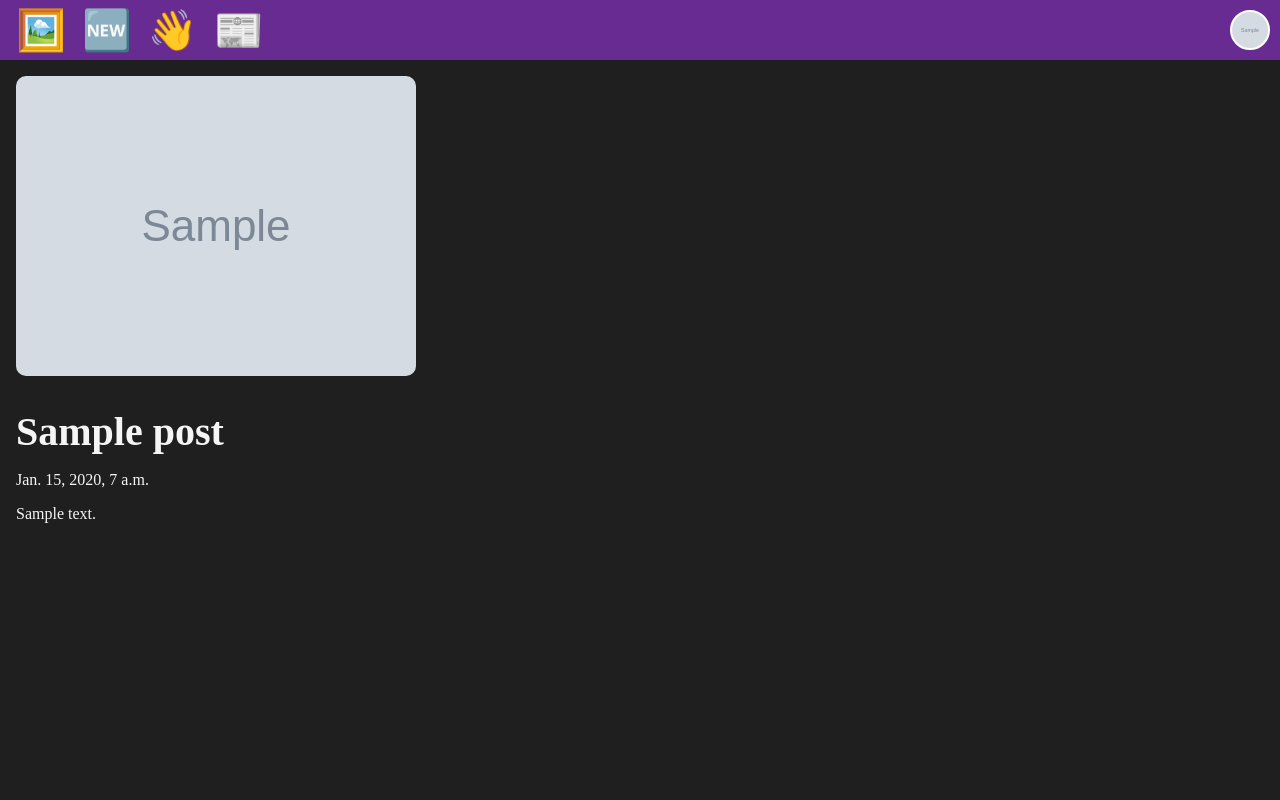
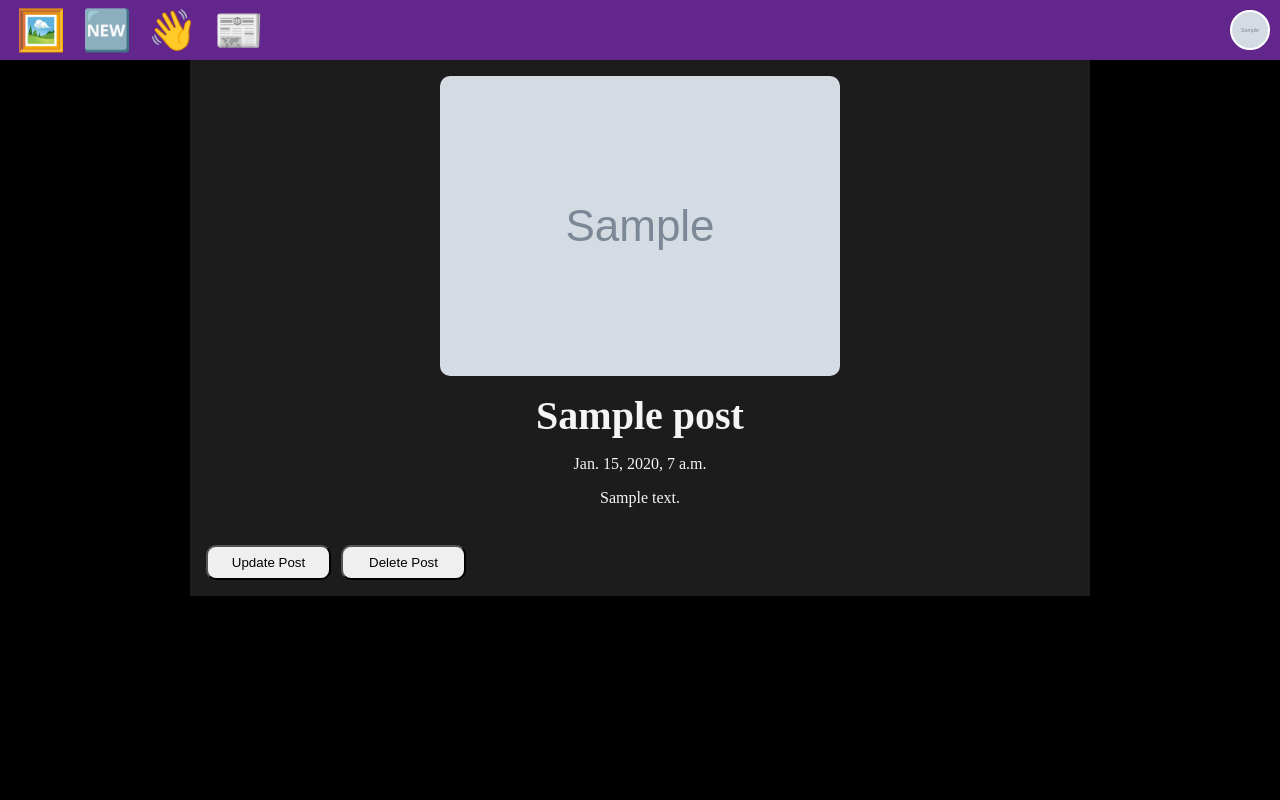
Before and after one commit to dante-alves/wsBackend-Fabrica25.2, a Django app: a page that uses posts/templates/posts/post_page.html in a window 1280 px wide. Run offline with Django 5.2, Linux system fonts and the light colour scheme; a user stored in the database is signed in; tables that the repository leaves empty hold one stand-in row (values such as "Sample post"); grey boxes marked "Sample" are stand-in pictures.

Commit message:
style: Melhorando templates e css

```diff
--- a/news/templates/news/news.html
+++ b/news/templates/news/news.html
@@ -24,6 +24,6 @@
         {% endfor %}
     </div>
 
-    <a href="{% url 'news:random' %}">Show me something new!</a>
+    <a href="{% url 'news:random' %}" style="background-color: #292929">Show me something new!</a>
 </section>
 {% endblock %}
--- a/posts/templates/posts/post_page.html
+++ b/posts/templates/posts/post_page.html
@@ -9,13 +9,50 @@
 {%  block content%}
     <section>
         {% if post.banner %}
-            <img src="{{ post.banner.url }}" alt="{{ post.title }}" style="max-width: 400px; width: 100%; height: auto; border-radius: 10px; margin-bottom: 1rem;">
+            <img src="{{ post.banner.url }}" alt="{{ post.title }}" style="max-width: 400px; width: 100%; height: auto; border-radius: 10px; margin-bottom: 1rem; display: block; margin: 0 auto">
         {% else %}
             <img src="{% static 'images/fallback.png' %}" alt="{{ post.title }}" style="max-width: 400px; width: 100%; height: auto; border-radius: 10px; margin-bottom: 1rem;">
         {% endif %}
         <h1>{{ post.title }}</h1>
         <p>{{ post.date|timezone:"America/Sao_Paulo"}}</p>
         <p>{{ post.body }}</p>
+        {% if post.author == request.user %}
+            <div style="display: flex; gap: 10px; align-items: center;">
 
+                <a href="{% url 'posts:update' pk=post.pk slug=post.slug %}">
+                    <button class="form-submit">Update Post</button>
+                </a>
+
+
+                <div id="delete-section-{{ post.pk }}">
+                    <button id="show-confirm-{{ post.pk }}" class="form-submit">Delete Post</button>
+                </div>
+            </div>
+
+            <div id="confirm-delete-{{ post.pk }}" style="display:none; margin-top:5px;">
+                <p>Tem certeza que quer deletar?</p>
+                <form action="{% url 'posts:delete' pk=post.pk slug=post.slug %}" method="post" style="display:inline;">
+                    {% csrf_token %}
+                    <button type="submit" class="form-submit">Sim</button>
+                </form>
+                <button id="cancel-delete-{{ post.pk }}" class="form-submit">Não</button>
+            </div>
+
+            <script>
+                const showConfirm = document.getElementById('show-confirm-{{ post.pk }}');
+                const confirmDelete = document.getElementById('confirm-delete-{{ post.pk }}');
+                const cancelDelete = document.getElementById('cancel-delete-{{ post.pk }}');
+
+                showConfirm.addEventListener('click', () => {
+                    showConfirm.style.display = 'none';
+                    confirmDelete.style.display = 'block';
+                });
+
+                cancelDelete.addEventListener('click', () => {
+                    showConfirm.style.display = 'inline';
+                    confirmDelete.style.display = 'none';
+                });
+            </script>
+        {% endif %}
     </section>
 {% endblock %}
--- a/static/css/style.css
+++ b/static/css/style.css
@@ -6,9 +6,12 @@
 
 body {
     min-height: 100vh;
-    background-color: rgb(31, 31, 31);
+    background-color: black;
     color: whitesmoke;
     font-size: 3rem;
+    margin: 0;
+
+    display: block;
 }
 
 nav {
@@ -29,7 +32,12 @@ nav .links {
 }
 
 main {
+    width: 100%;
+    max-width: 900px;
     padding: 1rem;
+    margin: 0 auto;
+    text-align: center;
+    background-color: #1c1c1c;
 }
 
 section {
@@ -66,6 +74,7 @@ a:hover {
     padding: 1rem;
     display: flex;
     flex-flow: column;
+    align-items: center;
     gap: 1rem;
 }
 
@@ -73,6 +82,7 @@ a:hover {
     display: flex;
     flex-flow: column;
     gap: 0.5rem;
+    align-items: center;
 }
 
 .form-with-validation input {
@@ -156,7 +166,7 @@ a:hover {
     display: flex;
     align-items: flex-start;
     gap: 1rem;
-    background-color: #1c1c1c;
+    background-color: #292929;
     padding: 1rem;
     border-radius: 10px;
     transition: transform 0.2s;
--- a/users/templates/users/profile.html
+++ b/users/templates/users/profile.html
@@ -11,7 +11,7 @@
 
     <img src="{{ profile_user.photo.url }}" alt="{{ profile_user.username }}" style="width:150px; height:150px; object-fit:cover; border-radius:50%; border: 2px solid #fff;">
 
-    <h1>{{ profile_user.username }}</h1>
+    <h1 style="text-align:left">{{ profile_user.username }}</h1>
 
      {% if user_posts %}
         <ul>
```
Also changed, not shown: posts/templates/posts/posts_list.html (+8 -11 lines).
